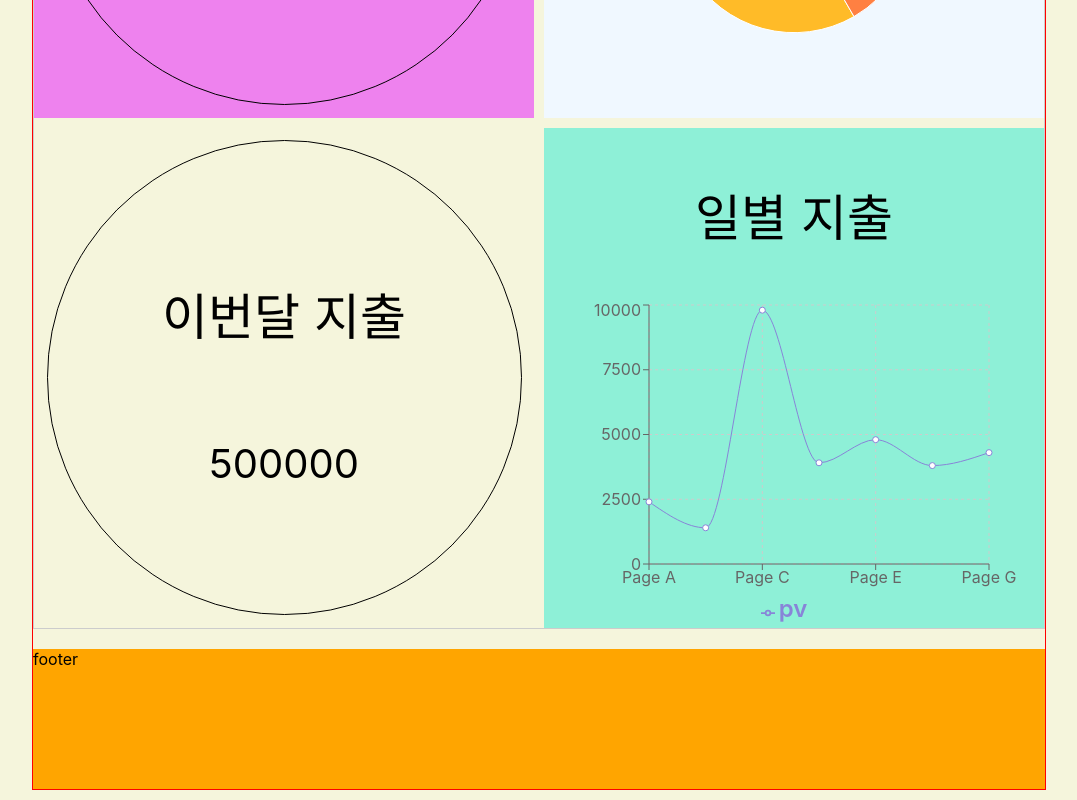
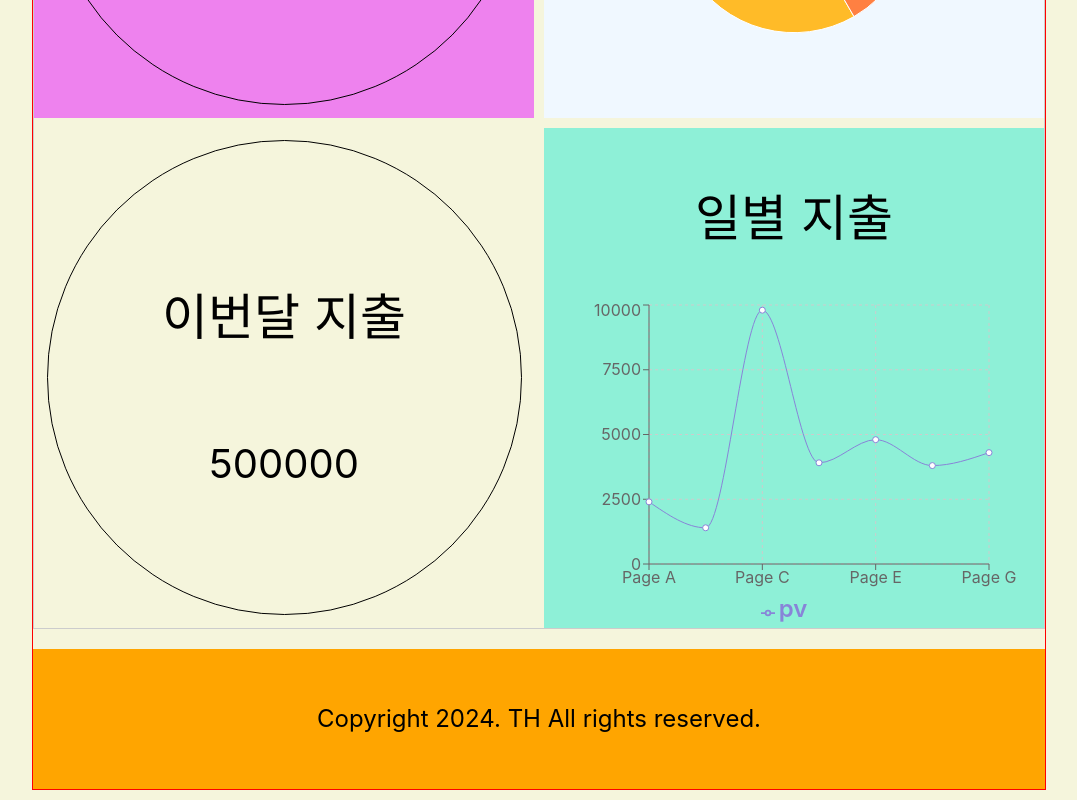
Before and after one commit to PiscesTH/hab, a React (Create React App) app: page / in a window 1280 px wide. Shown: the part 486-1286 px from the top of the page, without its empty margins (101-1178 px from the left). Built offline with nearby package versions, Linux system fonts and the light colour scheme.

Commit message:
2024-08-27

```diff
--- a/package.json
+++ b/package.json
@@ -3,6 +3,11 @@
   "version": "0.1.0",
   "private": true,
   "dependencies": {
+    "@fortawesome/fontawesome-svg-core": "^6.6.0",
+    "@fortawesome/free-brands-svg-icons": "^6.6.0",
+    "@fortawesome/free-regular-svg-icons": "^6.6.0",
+    "@fortawesome/free-solid-svg-icons": "^6.6.0",
+    "@fortawesome/react-fontawesome": "^0.2.2",
     "@testing-library/jest-dom": "^5.17.0",
     "@testing-library/react": "^13.4.0",
     "@testing-library/user-event": "^13.5.0",
--- a/src/App.css
+++ b/src/App.css
@@ -170,6 +170,10 @@ footer {
   grid-area: footer;
   background-color: orange;
   margin-top: 10px;
+  display: flex;
+  align-items: center;
+  justify-content: center;
+  font-size: 24px;
 }
 
 .header-container {
@@ -210,6 +214,9 @@ footer {
 
 .read {
   grid-area: read;
+  display: flex;
+  align-items: center;
+  justify-content: center;
   background-color: bisque;
 }
 
--- a/src/App.js
+++ b/src/App.js
@@ -8,6 +8,8 @@ import { NavLink, Route, Routes, Link } from "react-router-dom";
 import Calendar from "react-calendar";
 import "react-calendar/dist/Calendar.css";
 import moment from "moment";
+import { FontAwesomeIcon } from "@fortawesome/react-fontawesome";
+import { faPen, faTrash } from "@fortawesome/free-solid-svg-icons";
 
 function MainPage() {
   return (
@@ -143,8 +145,12 @@ function List({ data }) {
       {data.map((item, index) => (
         <div className="list-item" key={index}>
           <div className="list-item-buttons">
-            <button className="edit-button">수정</button>
-            <button className="delete-button">삭제</button>
+            <button className="edit-button">
+              <FontAwesomeIcon icon={faPen} />
+            </button>
+            <button className="delete-button">
+              <FontAwesomeIcon icon={faTrash} />
+            </button>
           </div>
           <div className="list-item-content">
             <div className="list-item-date">{item.date}</div>
@@ -197,7 +203,7 @@ function App() {
               <Route path="/list" element={<SecondPage />}></Route>
             </Routes>
           </main>
-          <footer>footer</footer>
+          <footer>Copyright 2024. TH All rights reserved.</footer>
         </div>
       </div>
     </div>
```
Also changed, not shown: 1 other file (tests, documents, lock files or other folders).
